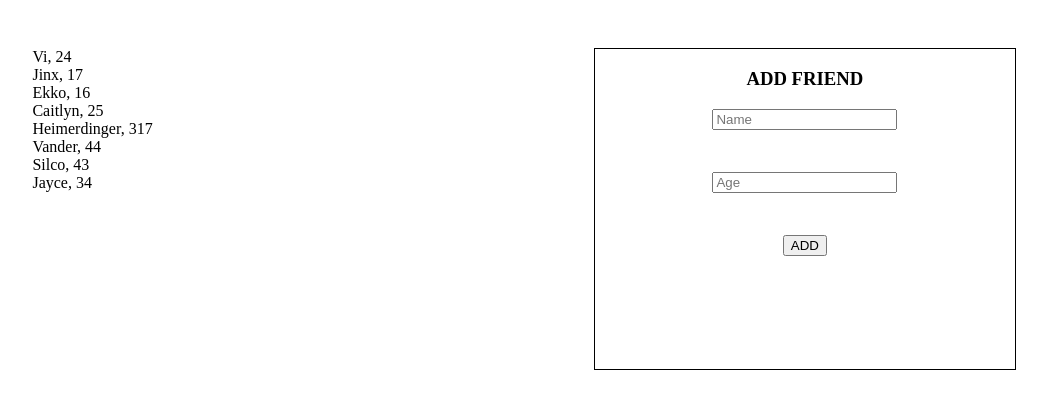
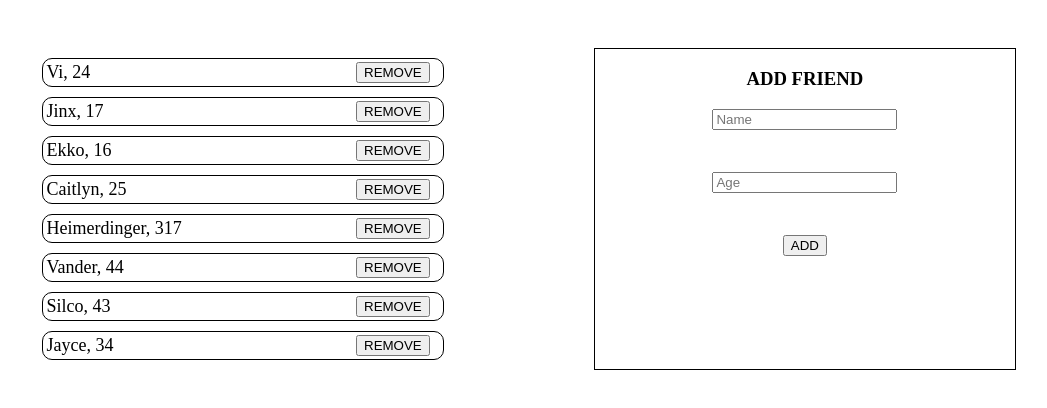
Before and after one commit to EhoodGoren/react-CRUD-template-useReducer, a React (Create React App) app: page / in a window 1280 px wide. Shown: the top 408 px of the page, without its empty margins (116-1163 px from the left). Built offline with nearby package versions, Linux system fonts and the light colour scheme; the HTML template or start-up script is replaced by a standard one.

Commit message:
Added remove button for each friend, clicking it removes that friend from the list

```diff
--- a/src/components/Friend.jsx
+++ b/src/components/Friend.jsx
@@ -1,6 +1,20 @@
-function Friend({ name, age }) {
+import { useContext } from "react";
+import friendsContext from '../contexts/friendsContext';
+
+function Friend({ id, name, age }) {
+    const { dispatch } = useContext(friendsContext);
+
+    const removeFriend = () => {
+        dispatch({
+            type: 'REMOVE_FRIEND',
+            id
+        })
+    }
     return(
-        <div>{name}, {age}</div>
+        <div className='friend'>
+            <span>{name}, {age}</span>
+            <button className='remove-friend' onClick={removeFriend}>REMOVE</button>
+        </div>
     )
 }
 
--- /dev/null
+++ b/src/components/Friends.css
@@ -0,0 +1,12 @@
+.friend {
+    display: flex;
+    font-size: large;
+    border: 1px solid black;
+    border-radius: 10px;
+    margin: 10px;
+    padding: 3px;
+    justify-content: space-between;
+}
+.remove-friend {
+    margin-right: 10px;
+}
--- a/src/components/Friends.jsx
+++ b/src/components/Friends.jsx
@@ -1,15 +1,22 @@
 import { useContext } from "react";
+import { nanoid } from'nanoid';
 import friendsContext from '../contexts/friendsContext';
 import Friend from "./Friend";
-import { nanoid } from'nanoid';
+import './Friends.css';
 
 function Friends() {
-    const {friends, /*dispatch*/} = useContext(friendsContext);
+    const { friends } = useContext(friendsContext);
     const { friendsList } = friends;
+
     return(
         <div id='friends'>
-            {friendsList.map(({name, age}) => (
-                <Friend key={nanoid()} name={name} age={age} />
+            {friendsList.map(({name, age, id}) => (
+                <Friend
+                    key={nanoid()}
+                    id={id}
+                    name={name}
+                    age={age}
+                />
             ))}
         </div>
     )
--- a/src/db/drillDb.js
+++ b/src/db/drillDb.js
@@ -1,12 +1,12 @@
 const db = [
-    { name: "Vi", age: 24 },
-    { name: "Jinx", age: 17 },
-    { name: "Ekko", age: 16 },
-    { name: "Caitlyn", age: 25 },
-    { name: "Heimerdinger", age: 317 },
-    { name: "Vander", age: 44 },
-    { name: "Silco", age: 43 },
-    { name: "Jayce", age: 34 },
+    { name: "Vi", age: 24, id: 1 },
+    { name: "Jinx", age: 17, id: 2 },
+    { name: "Ekko", age: 16, id: 3 },
+    { name: "Caitlyn", age: 25, id: 4 },
+    { name: "Heimerdinger", age: 317, id: 5 },
+    { name: "Vander", age: 44, id: 6 },
+    { name: "Silco", age: 43, id: 7 },
+    { name: "Jayce", age: 34, id: 8 },
 ];
 
 export default db;
```
